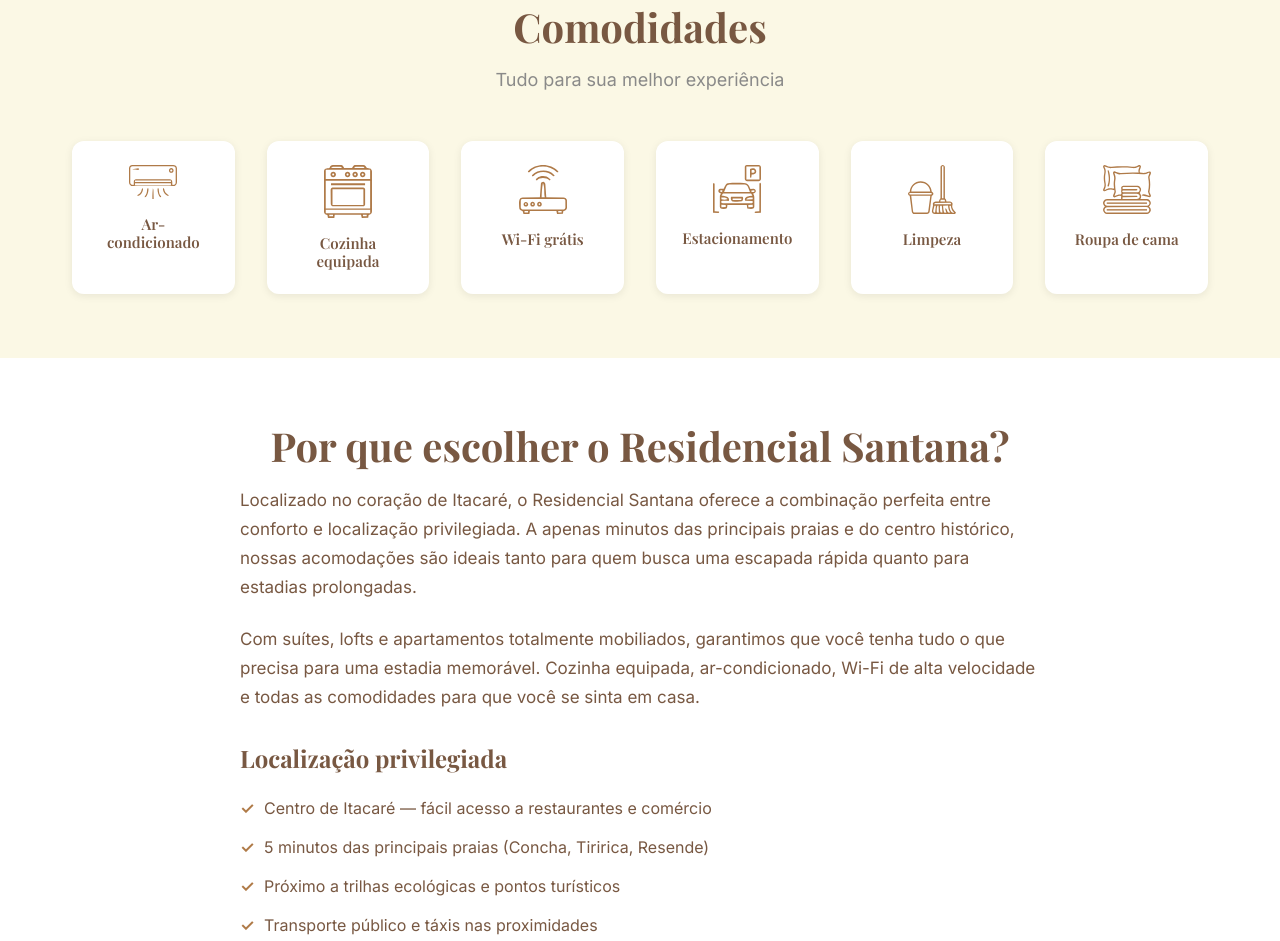
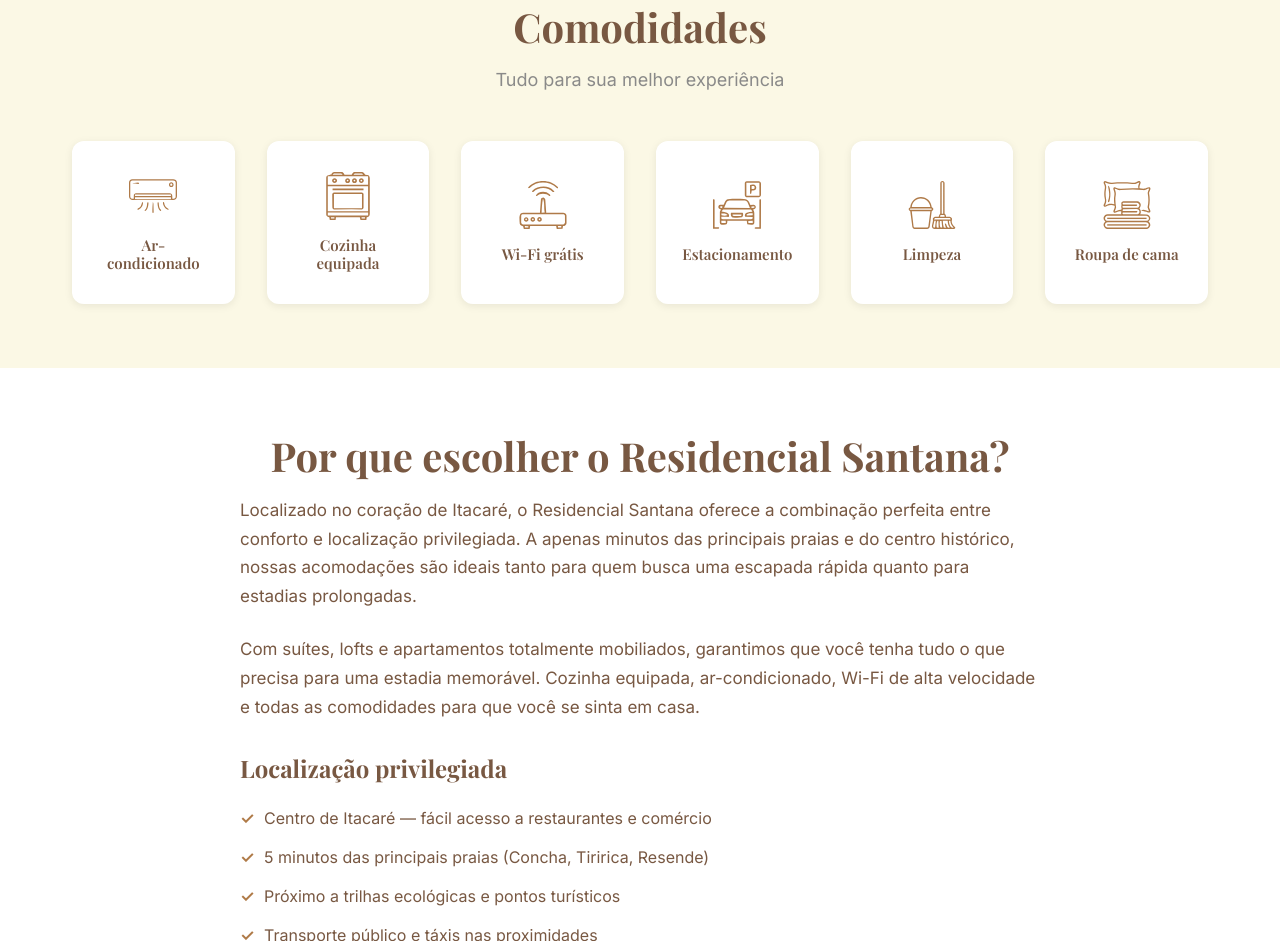
Before and after one commit to yanmacedoo/residencialsantana, a website: page index.html in a window 1280 px wide. Shown: the part 3344-4285 px from the top of the page. Drawn offline with nearby package versions, Linux system fonts and the light colour scheme; no server answers.

Commit message:
fix: ajustar alinhamento vertical e garantir cards quadrados nas comodidades

```diff
--- a/styles.css
+++ b/styles.css
@@ -616,12 +616,17 @@ section {
   display: flex;
   flex-direction: column;
   align-items: center;
+  justify-content: center;
   text-align: center;
   padding: var(--spacing-md);
   background-color: var(--white);
   border-radius: var(--radius-md);
   box-shadow: var(--shadow-sm);
   transition: all var(--transition-normal);
+  aspect-ratio: 1;
+  /* Garante que sejam quadrados */
+  height: 100%;
+  /* Ocupa a altura total da grade */
 }
 
 .amenidade-item:hover {
@@ -630,14 +635,18 @@ section {
 }
 
 .amenidade-icon {
-  color: var(--accent-brown);
+  width: 48px;
+  height: 48px;
   margin-bottom: var(--spacing-sm);
+  display: block;
+  /* Garante comportamento de bloco */
 }
 
 .amenidade-title {
   color: var(--dark-brown);
   font-size: 0.9375rem;
   font-weight: 600;
+  line-height: 1.2;
 }
 
 /* === SOBRE === */
```
